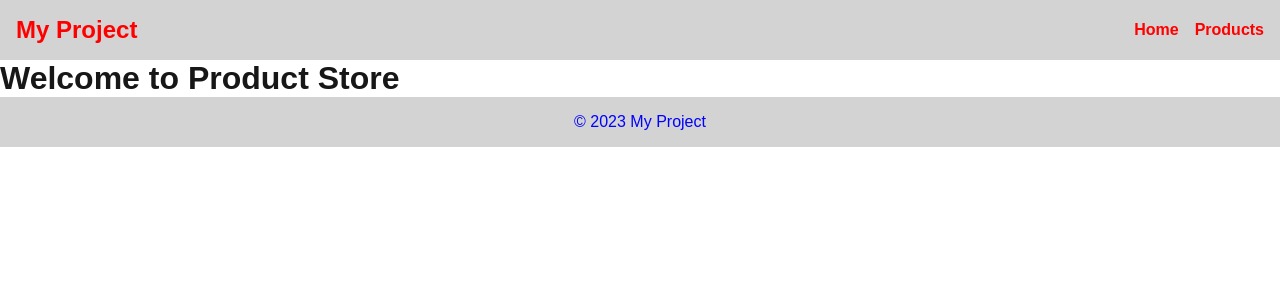
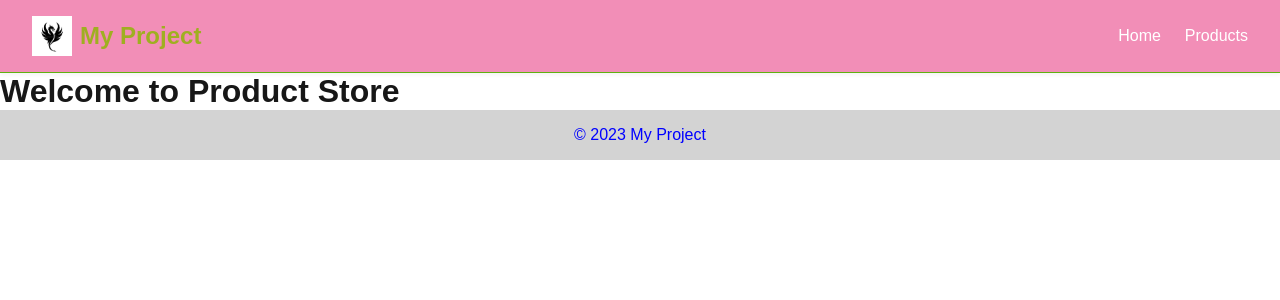
Before and after one commit to sharad2605/NextJs_FirstProject, a Next.js app: page / in a window 1280 px wide. Shown: the top 300 px of the page. Built offline with nearby package versions, Linux system fonts and the light colour scheme.

Commit message:
Making use of Static files

```diff
--- a/src/app/layout.js
+++ b/src/app/layout.js
@@ -21,22 +21,67 @@ export default function RootLayout({ children }) {
   return (
     <html lang="en">
       <body className={`${geistSans.variable} ${geistMono.variable}`}>
-        <header style={{
-          fontSize: '1.5rem',
-          fontWeight: 'bold',
-          color: 'red',
-          background: 'lightgray',
-          display: 'flex',
-          justifyContent: 'space-between',
-          alignItems: 'center',
-          padding: '1rem'
-        }}>
-          <div>My Project</div>
-          <nav style={{ fontSize: '1rem', display: 'flex', gap: '1rem' }}>
-            <Link href="/">Home</Link>
-            <Link href="/Products">Products</Link>
-          </nav>
-        </header>
+       <header
+  style={{
+    display: 'flex',
+    justifyContent: 'space-between',
+    alignItems: 'center',
+    padding: '1rem 2rem',
+    background: '#e2096375',
+    borderBottom: '1px solid #60b010ff',
+    boxShadow: '0 2px 4px rgba(0,0,0,0.05)',
+    position: 'sticky',
+    top: 0,
+    zIndex: 100,
+  }}
+>
+  {/* Logo & Title */}
+  <Link
+    href="/"
+    style={{
+      display: 'flex',
+      alignItems: 'center',
+      textDecoration: 'none',
+      color: '#9faf21',
+      fontWeight: 'bold',
+      fontSize: '1.5rem',
+      gap: '0.5rem',
+    }}
+  >
+    <img
+      src="/logo.jpg"
+      alt="Logo"
+      style={{ height: '40px', width: 'auto', objectFit: 'contain' }}
+    />
+    <span style={{ fontFamily: 'sans-serif' }}>My Project</span>
+  </Link>
+
+  {/* Navigation */}
+  <nav style={{ display: 'flex', gap: '1.5rem' }}>
+    <Link
+      href="/"
+      style={{
+        textDecoration: 'none',
+        color: '#fff',
+        fontSize: '1rem',
+        fontWeight: 500,
+      }}
+    >
+      Home
+    </Link>
+    <Link
+      href="/products"
+      style={{
+        textDecoration: 'none',
+        color: '#fff',
+        fontSize: '1rem',
+        fontWeight: 500,
+      }}
+    >
+      Products
+    </Link>
+  </nav>
+</header>
 
         {children}
 
```
Also changed, not shown: public/logo.jpg (added).
